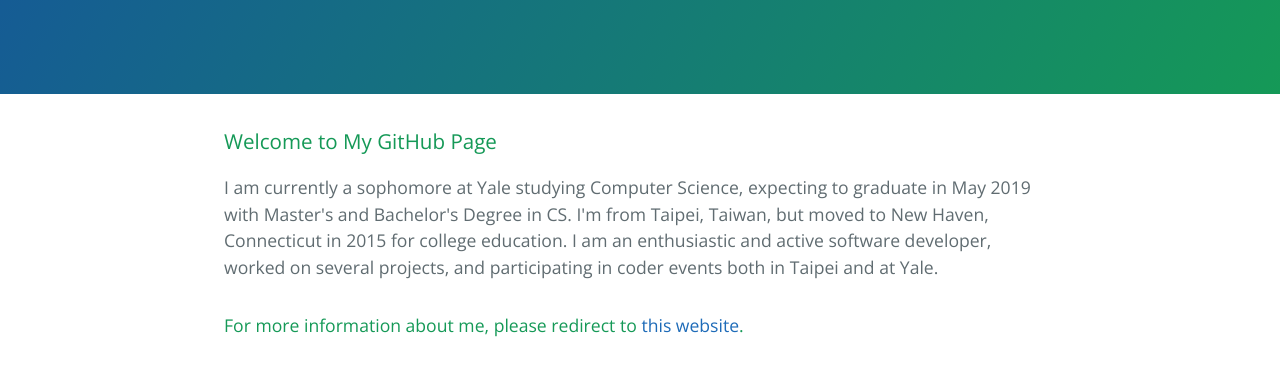
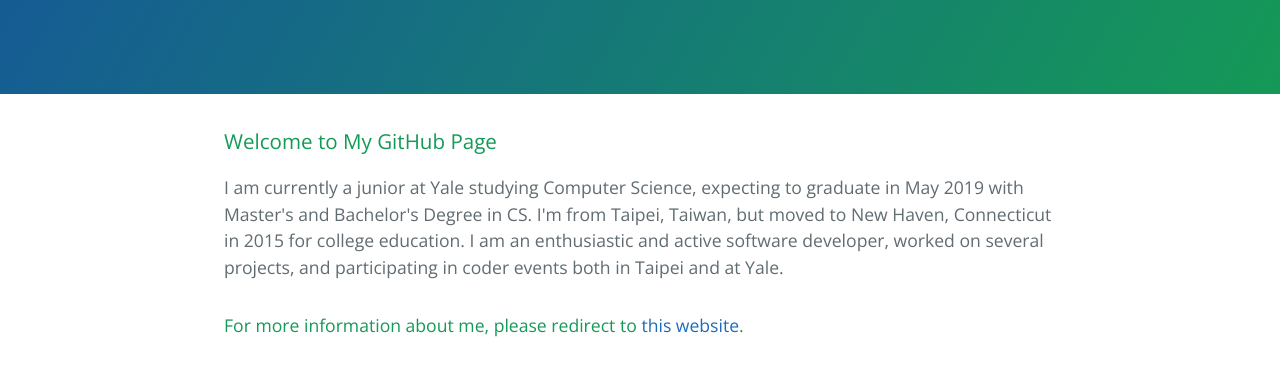
Before and after one commit to almighty-ken/almighty-ken.github.io, a plain HTML site: page index.html in a window 1280 px wide. Shown: the part 176-543 px from the top of the page. Drawn offline with nearby package versions, Linux system fonts and the light colour scheme.

Commit message:
Update for junior year

```diff
--- a/index.html
+++ b/index.html
@@ -19,7 +19,7 @@
       <h3>
 <a id="welcome-to-my-github-page" class="anchor" href="#welcome-to-my-github-page" aria-hidden="true"><span class="octicon octicon-link"></span></a>Welcome to My GitHub Page</h3>
 
-<p>I am currently a sophomore at Yale studying Computer Science, expecting to graduate in May 2019 with Master's and Bachelor's Degree in CS. I'm from Taipei, Taiwan, but moved to New Haven, Connecticut in 2015 for college education. I am an enthusiastic and active software developer, worked on several projects, and participating in coder events both in Taipei and at Yale.</p>
+<p>I am currently a junior at Yale studying Computer Science, expecting to graduate in May 2019 with Master's and Bachelor's Degree in CS. I'm from Taipei, Taiwan, but moved to New Haven, Connecticut in 2015 for college education. I am an enthusiastic and active software developer, worked on several projects, and participating in coder events both in Taipei and at Yale.</p>
 
 <h4>
 <a id="for-more-information-about-me-please-redirect-to-this-website" class="anchor" href="#for-more-information-about-me-please-redirect-to-this-website" aria-hidden="true"><span class="octicon octicon-link"></span></a>For more information about me, please redirect to <a href="http://kenny851017.wix.com/home">this website</a>.</h4>
```
